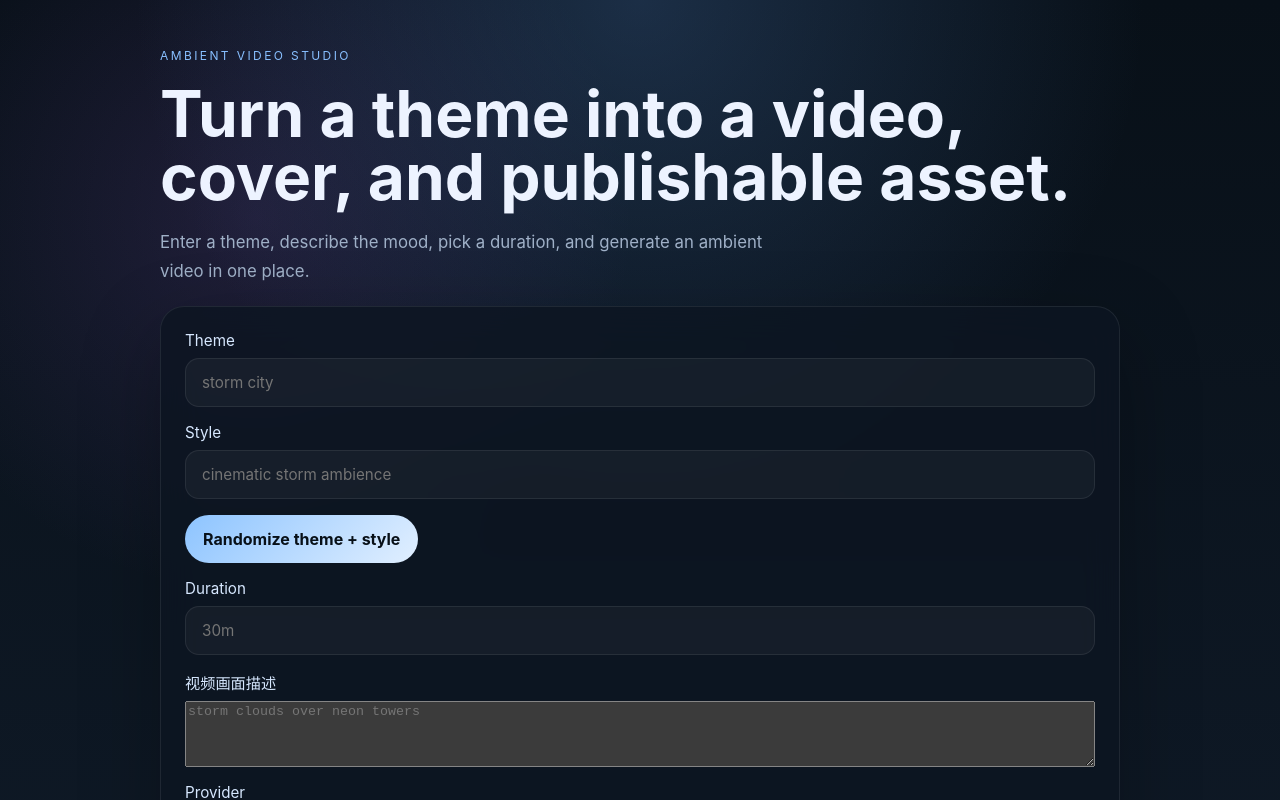
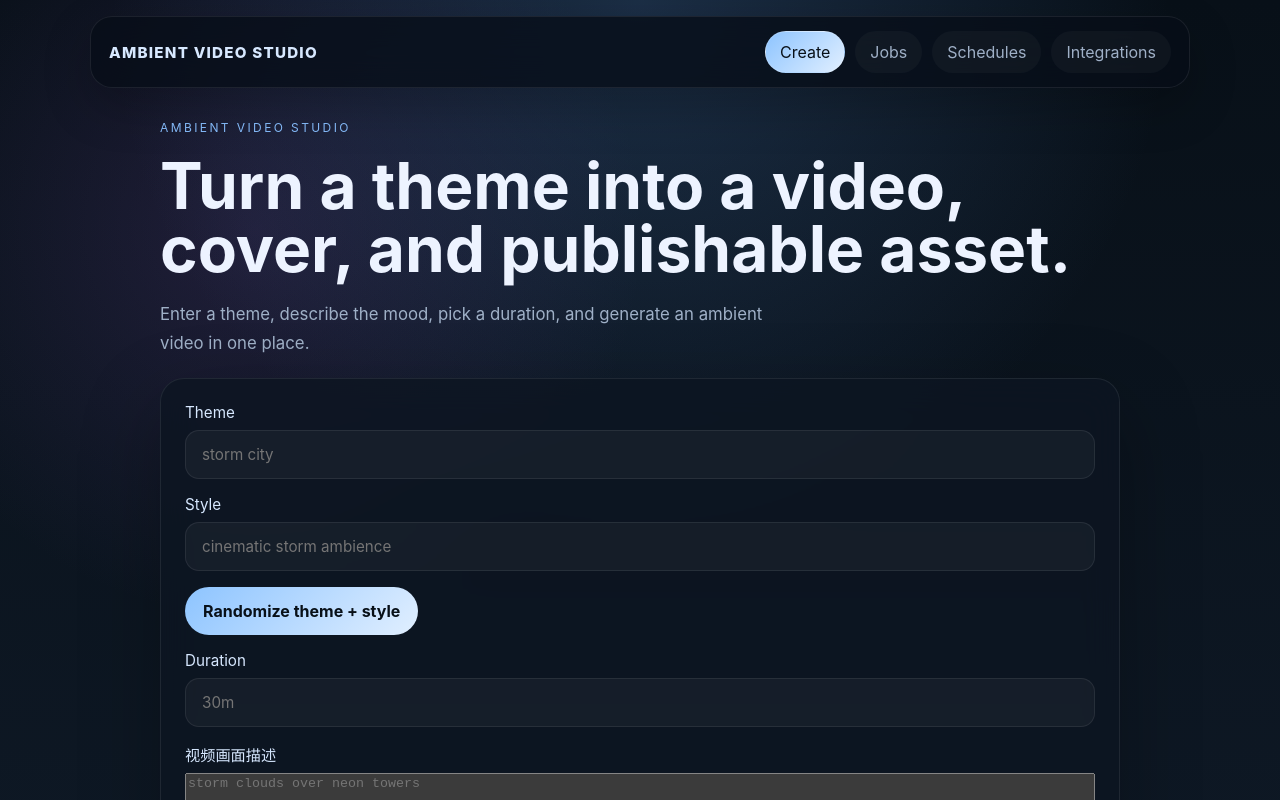
Before and after one commit to Anticlimax/video-generator, a Next.js app: page / in a window 1280 px wide. Shown: the top 800 px of the page. Built offline with nearby package versions, Linux system fonts and the light colour scheme.

Commit message:
feat: add global app navigation

```diff
--- a/app/globals.css
+++ b/app/globals.css
@@ -29,13 +29,75 @@ body {
   font-family: Inter, ui-sans-serif, system-ui, -apple-system, BlinkMacSystemFont, sans-serif;
 }
 
+.app-nav {
+  position: sticky;
+  top: 0;
+  z-index: 20;
+  padding: 16px 20px 0;
+}
+
+.app-nav__inner {
+  width: min(1100px, 100%);
+  margin: 0 auto;
+  padding: 14px 18px;
+  border: 1px solid var(--border);
+  border-radius: 22px;
+  background: rgba(7, 14, 24, 0.78);
+  backdrop-filter: blur(18px);
+  box-shadow: 0 18px 48px rgba(0, 0, 0, 0.22);
+  display: flex;
+  align-items: center;
+  justify-content: space-between;
+  gap: 16px;
+}
+
+.app-nav__brand {
+  text-decoration: none;
+  font-size: 0.95rem;
+  font-weight: 800;
+  letter-spacing: 0.08em;
+  text-transform: uppercase;
+  color: var(--accent-strong);
+}
+
+.app-nav__links {
+  display: flex;
+  flex-wrap: wrap;
+  justify-content: flex-end;
+  gap: 10px;
+}
+
+.app-nav__link {
+  text-decoration: none;
+  padding: 10px 14px;
+  border-radius: 999px;
+  border: 1px solid transparent;
+  color: var(--muted);
+  background: rgba(255, 255, 255, 0.03);
+  transition:
+    border-color 140ms ease,
+    background 140ms ease,
+    color 140ms ease;
+}
+
+.app-nav__link:hover {
+  color: var(--accent-strong);
+  border-color: var(--border);
+}
+
+.app-nav__link--active {
+  color: #081018;
+  background: linear-gradient(135deg, #8dc4ff, #e1efff);
+  border-color: rgba(255, 255, 255, 0.18);
+}
+
 a {
   color: inherit;
 }
 
 .shell {
   min-height: 100vh;
-  padding: 48px 20px;
+  padding: 32px 20px 48px;
   display: grid;
   place-items: center;
 }
@@ -302,3 +364,23 @@ h1 {
 .job-result__link a {
   color: var(--accent-strong);
 }
+
+@media (max-width: 720px) {
+  .app-nav {
+    padding: 12px 14px 0;
+  }
+
+  .app-nav__inner {
+    align-items: flex-start;
+    flex-direction: column;
+  }
+
+  .app-nav__links {
+    width: 100%;
+    justify-content: flex-start;
+  }
+
+  .shell {
+    padding: 24px 16px 40px;
+  }
+}
--- a/app/layout.tsx
+++ b/app/layout.tsx
@@ -1,5 +1,6 @@
 import type { Metadata } from "next";
 import type { ReactNode } from "react";
+import AppNav from "../components/app-nav";
 import "./globals.css";
 
 export const metadata: Metadata = {
@@ -10,7 +11,10 @@ export const metadata: Metadata = {
 export default function RootLayout({ children }: Readonly<{ children: ReactNode }>) {
   return (
     <html lang="en">
-      <body>{children}</body>
+      <body>
+        <AppNav />
+        {children}
+      </body>
     </html>
   );
 }
--- /dev/null
+++ b/components/app-nav.tsx
@@ -0,0 +1,44 @@
+"use client";
+
+import Link from "next/link";
+import { usePathname } from "next/navigation";
+
+const links = [
+  { href: "/", label: "Create" },
+  { href: "/jobs", label: "Jobs" },
+  { href: "/schedules", label: "Schedules" },
+  { href: "/integrations", label: "Integrations" }
+];
+
+function isActive(pathname: string, href: string) {
+  if (href === "/") {
+    return pathname === "/";
+  }
+  return pathname === href || pathname.startsWith(`${href}/`);
+}
+
+export default function AppNav() {
+  const pathname = usePathname();
+
+  return (
+    <header className="app-nav">
+      <nav className="app-nav__inner" aria-label="Primary">
+        <Link href="/" className="app-nav__brand">
+          Ambient Video Studio
+        </Link>
+
+        <div className="app-nav__links">
+          {links.map((link) => (
+            <Link
+              key={link.href}
+              href={link.href}
+              className={`app-nav__link ${isActive(pathname, link.href) ? "app-nav__link--active" : ""}`}
+            >
+              {link.label}
+            </Link>
+          ))}
+        </div>
+      </nav>
+    </header>
+  );
+}
```
Also changed, not shown: 1 other file (tests, documents, lock files or other folders).
